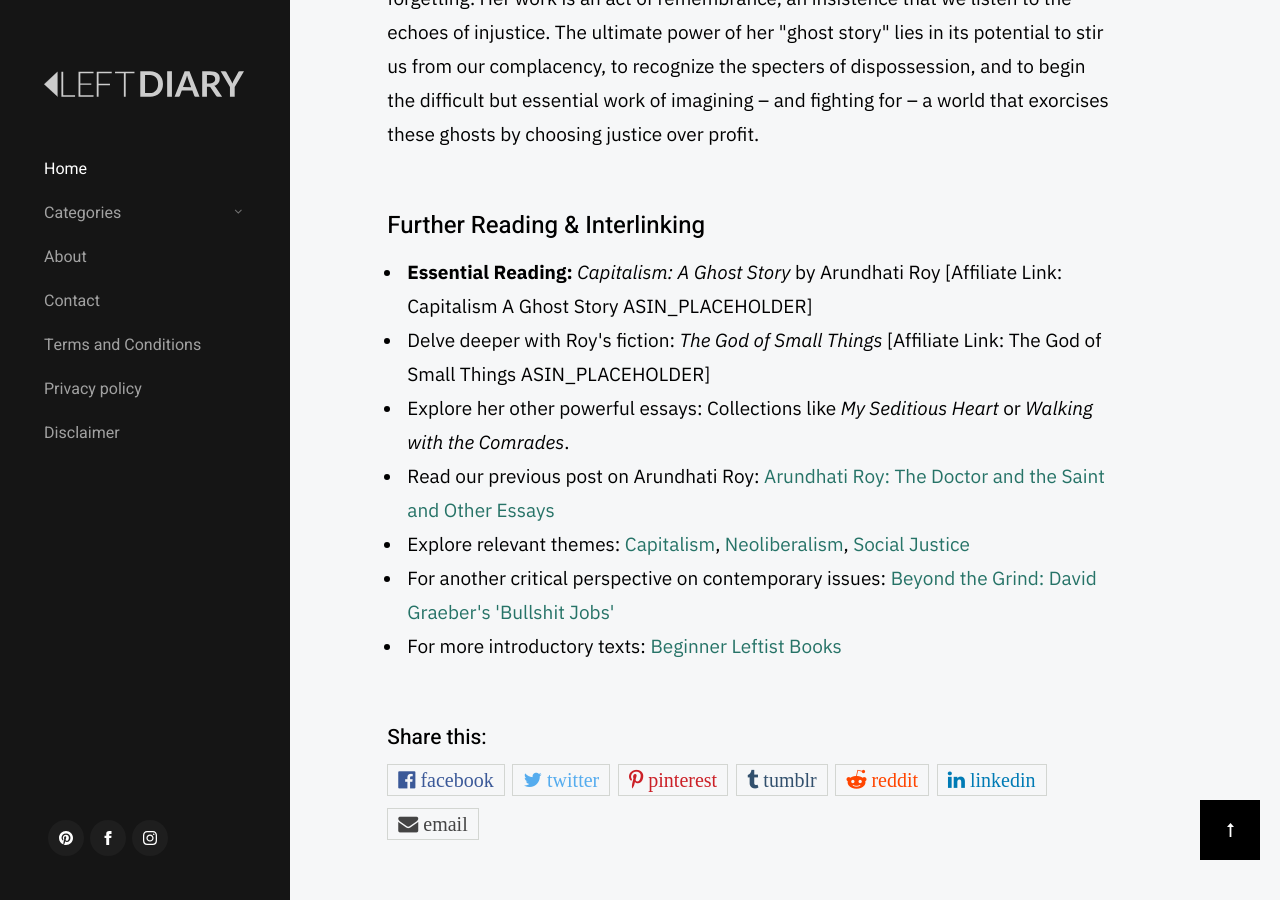
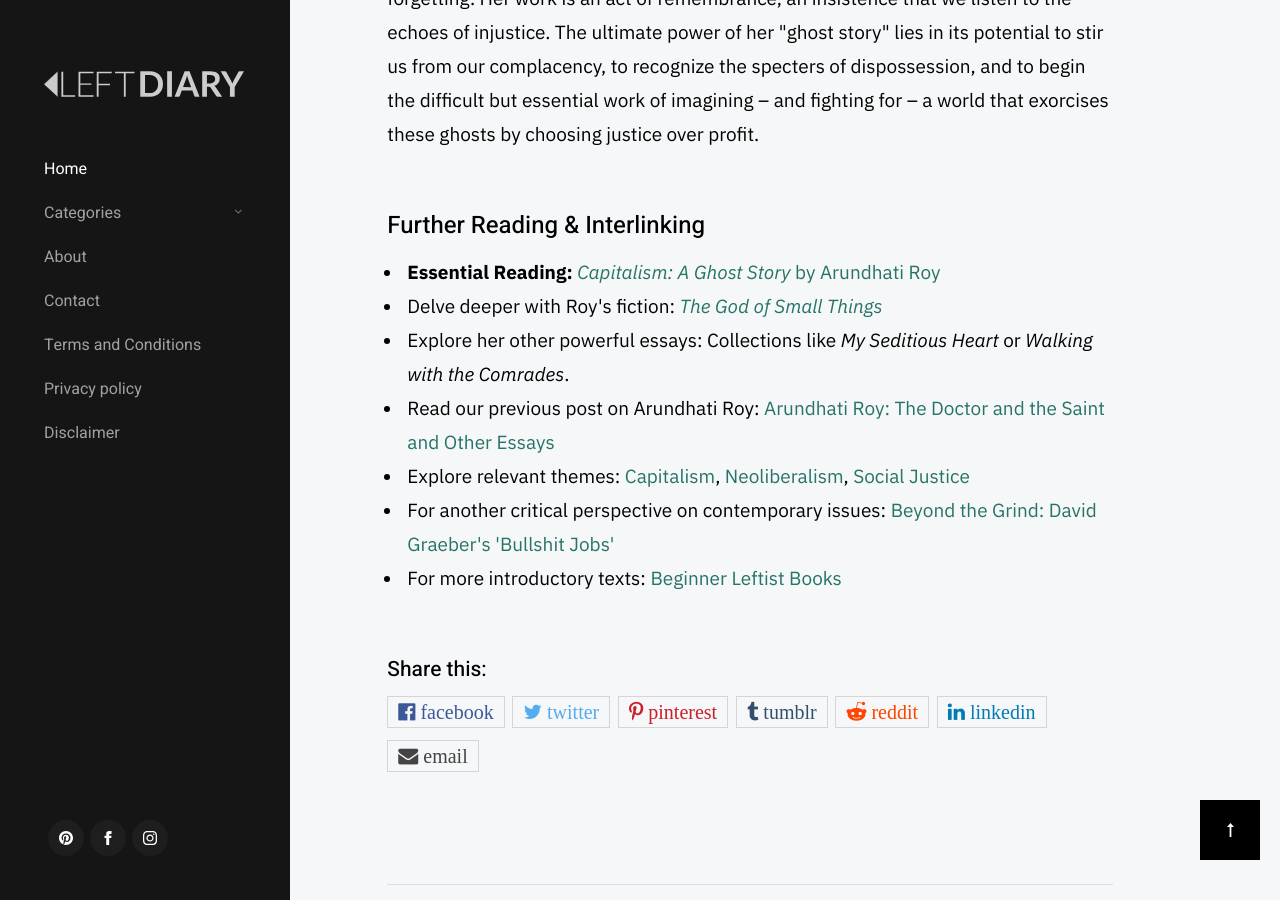
Before and after one commit to ajejey/leftdiary, a Jekyll site: the page built from _posts/2024-06-10-roy-capitalism-ghost-story.html, in a window 1280 px wide and 900 px high, scrolled down 4135 px. Built offline with Jekyll 4.4.1, drawn with Linux system fonts in a browser that asks for light colours.

Commit message:
Feat: Add additional affiliate links to new blog posts
This commit incorporates further Amazon affiliate links you provided into the relevant new blog posts:
- _posts/2024-06-10-roy-capitalism-ghost-story.html
- _posts/2024-06-10-marx-false-consciousness.html
- _posts/2024-06-10-graeber-bullshit-jobs.html
- _posts/2024-06-10-federici-caliban-witch.html

The links have been formatted to use the book titles as the anchor text, improving readability and user experience.

```diff
--- a/_posts/2024-06-10-federici-caliban-witch.html
+++ b/_posts/2024-06-10-federici-caliban-witch.html
@@ -65,8 +65,8 @@ description: "A critical look at Silvia Federici's 'Caliban and the Witch,' expl
 
 <h3>Further Reading & Interlinking</h3>
 <ul>
-    <li><strong>Essential Reading:</strong> <em>Caliban and the Witch: Women, the Body and Primitive Accumulation</em> by Silvia Federici [Affiliate Link: Caliban and the Witch ASIN_PLACEHOLDER]</li>
-    <li>For further exploration of eco-feminist themes and critiques of capitalist patriarchy, consider works like Maria Mies' <em>Patriarchy and Accumulation on a World Scale</em> [Affiliate Link: OTHER_FEMINIST_BOOK_ASIN_PLACEHOLDER] or contemporary eco-feminist authors.</li>
+    <li><strong>Essential Reading:</strong> <a href="https://amzn.to/3SQcrQ0"><em>Caliban and the Witch: Women, the Body and Primitive Accumulation</em> by Silvia Federici</a></li>
+    <li>For further exploration of eco-feminist themes and critiques of capitalist patriarchy, consider works like <a href="https://amzn.to/4kFfHtF"><em>Patriarchy and Accumulation on a World Scale</em> by Maria Mies</a> or contemporary eco-feminist authors.</li>
     <li>Explore more foundational feminist texts: <a href="/beginner-feminist-books">Beginner Feminist Books</a></li>
     <li>On the concept of accumulation and ideology within capitalism: <a href="/marx-engels-false-consciousness">Unmasking the Matrix: Marx, Engels, and 'False Consciousness'</a></li>
     <li>Delve into related categories: <a href="/category/feminism">Feminism</a>, <a href="/category/capitalism">Capitalism</a>, <a href="/category/history">History</a>, <a href="/category/theory">Theory</a></li>
--- a/_posts/2024-06-10-graeber-bullshit-jobs.html
+++ b/_posts/2024-06-10-graeber-bullshit-jobs.html
@@ -64,7 +64,7 @@ description: "An exploration of David Graeber's concept of 'bullshit jobs' – m
 
 <h3>Further Reading & Interlinking</h3>
 <ul>
-    <li>Read the book: <em>Bullshit Jobs: A Theory</em> by David Graeber [Affiliate Link: Bullshit Jobs by David Graeber ASIN_PLACEHOLDER]</li>
+    <li>Read the book: <a href="https://amzn.to/45noqfd"><em>Bullshit Jobs: A Theory</em> by David Graeber</a></li>
     <li>Explore another foundational work by Graeber: <em>Debt: The First 5,000 Years</em> [Affiliate Link: Debt by David Graeber ASIN_PLACEHOLDER]</li>
     <li>Read our previous post on David Graeber: <a href="/summary-of-bullshit-jobs-david-graeber">David Graeber: Anthropologist, Anarchist, Anti-Capitalist</a></li>
     <li>Explore more on this topic: <a href="/category/capitalism">Capitalism</a></li>
--- a/_posts/2024-06-10-marx-false-consciousness.html
+++ b/_posts/2024-06-10-marx-false-consciousness.html
@@ -72,8 +72,8 @@ description: "A critical exploration of Marx and Engels' concept of 'false consc
 
 <h3>Further Reading & Interlinking</h3>
 <ul>
-    <li><strong>Key Text:</strong> Selections from <em>The German Ideology</em> by Karl Marx and Friedrich Engels [Affiliate Link: The German Ideology ASIN_PLACEHOLDER]</li>
-    <li><strong>Foundational Work:</strong> <em>The Communist Manifesto</em> by Karl Marx and Friedrich Engels [Affiliate Link: The Communist Manifesto ASIN_PLACEHOLDER]</li>
+    <li><strong>Key Text:</strong> Selections from <a href="https://amzn.to/3ZROZ8X"><em>The German Ideology</em> by Karl Marx and Friedrich Engels</a></li>
+    <li><strong>Foundational Work:</strong> <a href="https://amzn.to/3Hy5Gjo"><em>The Communist Manifesto</em> by Karl Marx and Friedrich Engels</a></li>
     <li>For understanding Marx's economic critique: See our "Beginner Leftist Books" list for guides to <em>Das Kapital</em>. <a href="/beginner-leftist-books">Beginner Leftist Books</a> (Assuming "Kapital for Beginners" is part of this list rather than a separate post).</li>
     <li>Explore more foundational texts: <a href="/beginner-leftist-books">Beginner Leftist Books</a></li>
     <li>Delve into related categories: <a href="/category/marxism">Marxism</a>, <a href="/category/capitalism">Capitalism</a>, <a href="/category/theory">Theory</a>, <a href="/category/ideology">Ideology</a></li>
--- a/_posts/2024-06-10-roy-capitalism-ghost-story.html
+++ b/_posts/2024-06-10-roy-capitalism-ghost-story.html
@@ -53,8 +53,8 @@ description: "An exploration of Arundhati Roy's powerful critique of modern capi
 
 <h3>Further Reading & Interlinking</h3>
 <ul>
-    <li><strong>Essential Reading:</strong> <em>Capitalism: A Ghost Story</em> by Arundhati Roy [Affiliate Link: Capitalism A Ghost Story ASIN_PLACEHOLDER]</li>
-    <li>Delve deeper with Roy's fiction: <em>The God of Small Things</em> [Affiliate Link: The God of Small Things ASIN_PLACEHOLDER]</li>
+    <li><strong>Essential Reading:</strong> <a href="https://amzn.to/3FXmS17"><em>Capitalism: A Ghost Story</em> by Arundhati Roy</a></li>
+    <li>Delve deeper with Roy's fiction: <a href="https://amzn.to/4kzzrPj"><em>The God of Small Things</em></a></li>
     <li>Explore her other powerful essays: Collections like <em>My Seditious Heart</em> or <em>Walking with the Comrades</em>.</li>
     <li>Read our previous post on Arundhati Roy: <a href="/Summary-Capitalism-a-ghost-story">Arundhati Roy: The Doctor and the Saint and Other Essays</a></li>
     <li>Explore relevant themes: <a href="/category/capitalism">Capitalism</a>, <a href="/category/neoliberalism">Neoliberalism</a>, <a href="/category/social-justice">Social Justice</a></li>
```
